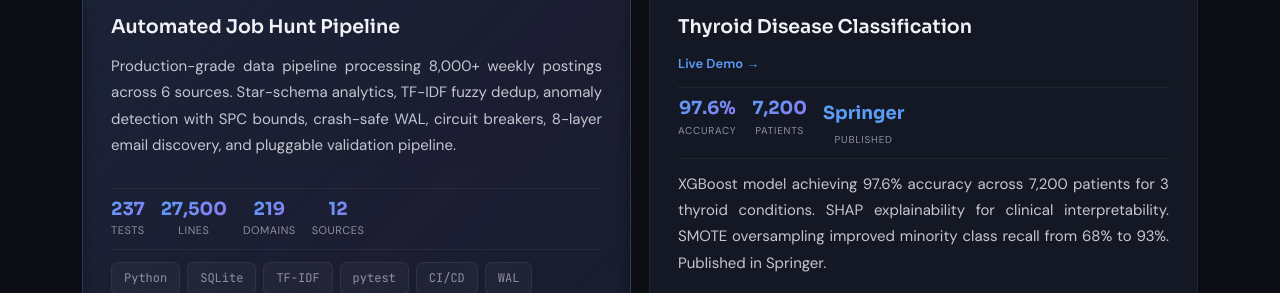
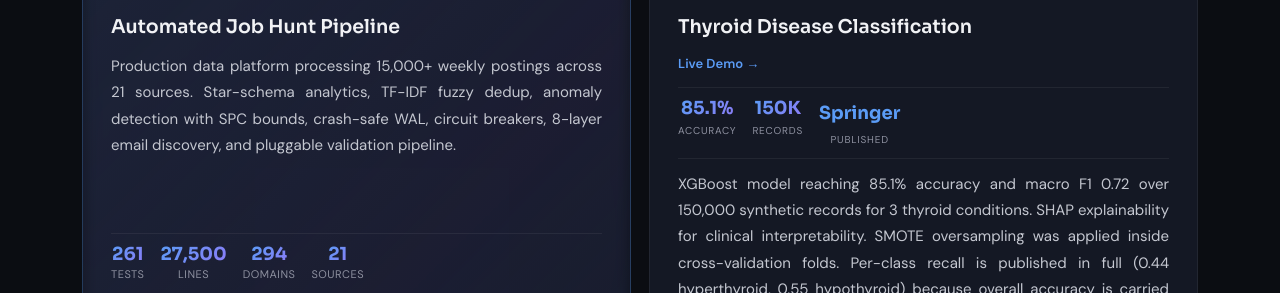
Before and after one commit to prasad0411/Prasad-Portfolio, a website: page index.html in a window 1280 px wide. Shown: the part 2507-2800 px from the top of the page. Drawn offline with Linux system fonts and the light colour scheme.

Commit message:
Correct published metrics to verified figures

```diff
--- a/index.html
+++ b/index.html
@@ -88,7 +88,7 @@
                     <span class="now-emoji">💻</span> DSA Problem Solving — 400+ Problems in Java
                   </div>
                   <div class="now-item">
-                    <span class="now-emoji">🔍</span> Job Hunt Pipeline — 27,500 Lines, 237 Tests, CI/CD
+                    <span class="now-emoji">🔍</span> Job Market Intelligence — PySpark Lakehouse, dbt, Airflow
                   </div>
                 </div>
               </div>
@@ -222,17 +222,17 @@
               </div>
               <p class="proj-title">Automated Job Hunt Pipeline</p>
               <p class="proj-desc">
-                Production-grade data pipeline processing 8,000+ weekly postings across 6 sources.
+                Production data platform processing 15,000+ weekly postings across 21 sources.
                 Star-schema analytics, TF-IDF fuzzy dedup, anomaly detection with SPC bounds,
                 crash-safe WAL, circuit breakers, 8-layer email discovery, and pluggable
                 validation pipeline.
               </p>
               <!-- Live Stats Counter -->
               <div class="proj-live-stats">
-                <div class="proj-stat"><span class="proj-stat-val pub-val">237</span><span class="proj-stat-lbl">Tests</span></div>
+                <div class="proj-stat"><span class="proj-stat-val pub-val">261</span><span class="proj-stat-lbl">Tests</span></div>
                 <div class="proj-stat"><span class="proj-stat-val pub-val">27,500</span><span class="proj-stat-lbl">Lines</span></div>
-                <div class="proj-stat"><span class="proj-stat-val pub-val">219</span><span class="proj-stat-lbl">Domains</span></div>
-                <div class="proj-stat"><span class="proj-stat-val pub-val">12</span><span class="proj-stat-lbl">Sources</span></div>
+                <div class="proj-stat"><span class="proj-stat-val pub-val">294</span><span class="proj-stat-lbl">Domains</span></div>
+                <div class="proj-stat"><span class="proj-stat-val pub-val">21</span><span class="proj-stat-lbl">Sources</span></div>
               </div>
 
               <div class="proj-tags tag-anim">
@@ -260,14 +260,14 @@
               <p class="proj-title">Thyroid Disease Classification</p>
               <a href="https://thyroid-disease-classification.streamlit.app/" target="_blank" style="font-size:13px;font-weight:600;color:var(--accent);text-decoration:none;">Live Demo →</a>
               <div class="proj-stats-row">
-                <div class="proj-stat-item"><span class="proj-stat-num pub-val">97.6%</span><span class="proj-stat-label">Accuracy</span></div>
-                <div class="proj-stat-item"><span class="proj-stat-num pub-val">7,200</span><span class="proj-stat-label">Patients</span></div>
+                <div class="proj-stat-item"><span class="proj-stat-num pub-val">85.1%</span><span class="proj-stat-label">Accuracy</span></div>
+                <div class="proj-stat-item"><span class="proj-stat-num pub-val">150K</span><span class="proj-stat-label">Records</span></div>
                 <div class="proj-stat-item"><span class="proj-stat-num">Springer</span><span class="proj-stat-label">Published</span></div>
               </div>
               <p class="proj-desc">
-                XGBoost model achieving 97.6% accuracy across 7,200 patients for 3 thyroid
+                XGBoost model reaching 85.1% accuracy and macro F1 0.72 over 150,000 synthetic records for 3 thyroid
                 conditions. SHAP explainability for clinical interpretability. SMOTE oversampling
-                improved minority class recall from 68% to 93%. Published in Springer.
+                was applied inside cross-validation folds. Per-class recall is published in full (0.44 hyperthyroid, 0.55 hypothyroid) because overall accuracy is carried by the majority class. Published in Springer.
               </p>
               <div class="proj-tags tag-anim">
                 <span class="tag">Python</span><span class="tag">XGBoost</span
@@ -406,12 +406,12 @@
             <p class="pub-desc">
               XGBoost classification model for 3 thyroid conditions with SHAP-based explainability.
               Identified TSH, T3, and T4 as primary diagnostic indicators (65% combined importance).
-              Applied SMOTE to address 3:1 class imbalance, improving minority class recall from 68%
-              to 93%.
+              Applied SMOTE inside cross-validation folds to address 3:1 class imbalance. A leakage audit
+              established a 72.97% majority baseline, so the reported 85.1% reflects signal learned from hormone panels rather than from label-derived features.
             </p>
             <div class="pub-stats">
-              <div><span class="pub-val">97.6%</span><span class="pub-lbl">Accuracy</span></div>
-              <div><span class="pub-val">7,200</span><span class="pub-lbl">Patients</span></div>
+              <div><span class="pub-val">85.1%</span><span class="pub-lbl">Accuracy</span></div>
+              <div><span class="pub-val">0.72</span><span class="pub-lbl">Macro F1</span></div>
             </div>
             <a
               href="https://link.springer.com/chapter/10.1007/978-981-97-6106-7_9"
@@ -529,7 +529,7 @@
                 <span class="edu-date">September 2025 – May 2027</span>
               </div>
               <p class="edu-school">Northeastern University — Boston, MA</p>
-              <p class="edu-gpa">CGPA: 3.83 / 4.0</p>
+              <p class="edu-gpa">CGPA: 3.73 / 4.0</p>
               <p class="edu-courses-label">Relevant Coursework</p>
               <div class="edu-courses">
                 <span class="edu-course">Distributed Systems</span>
```
Also changed, not shown: work.html (+4 -4 lines).
